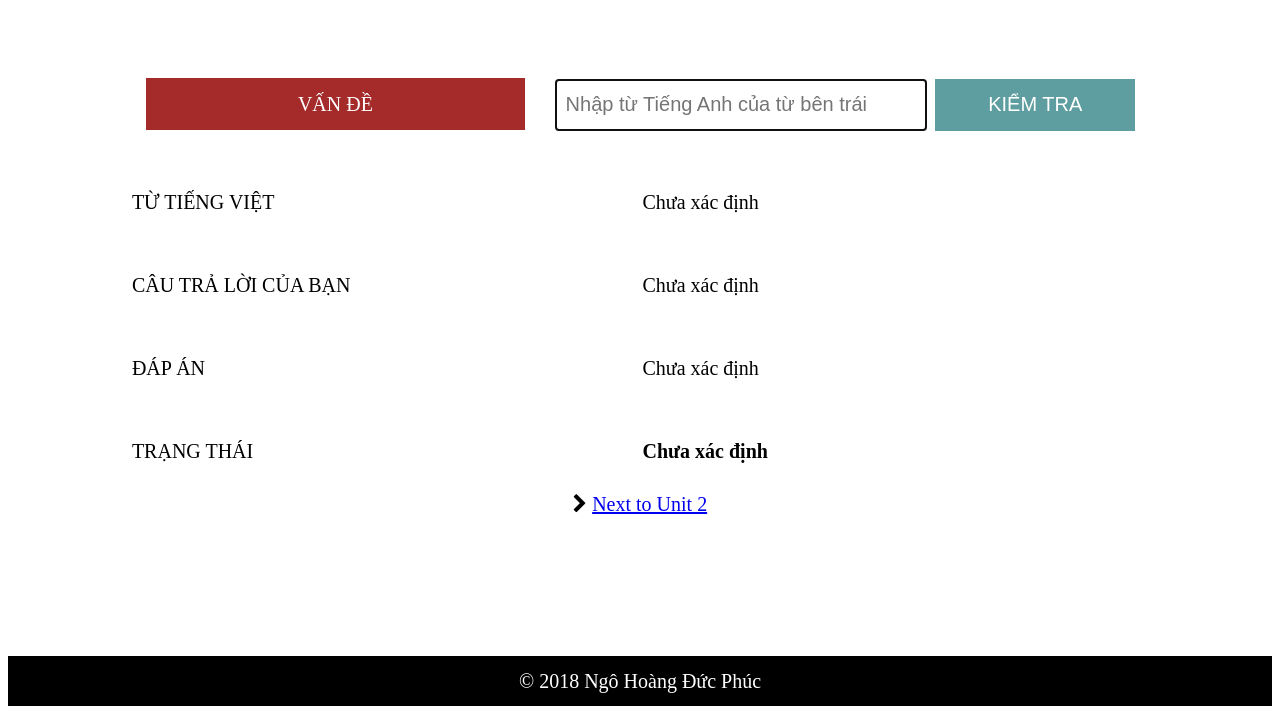
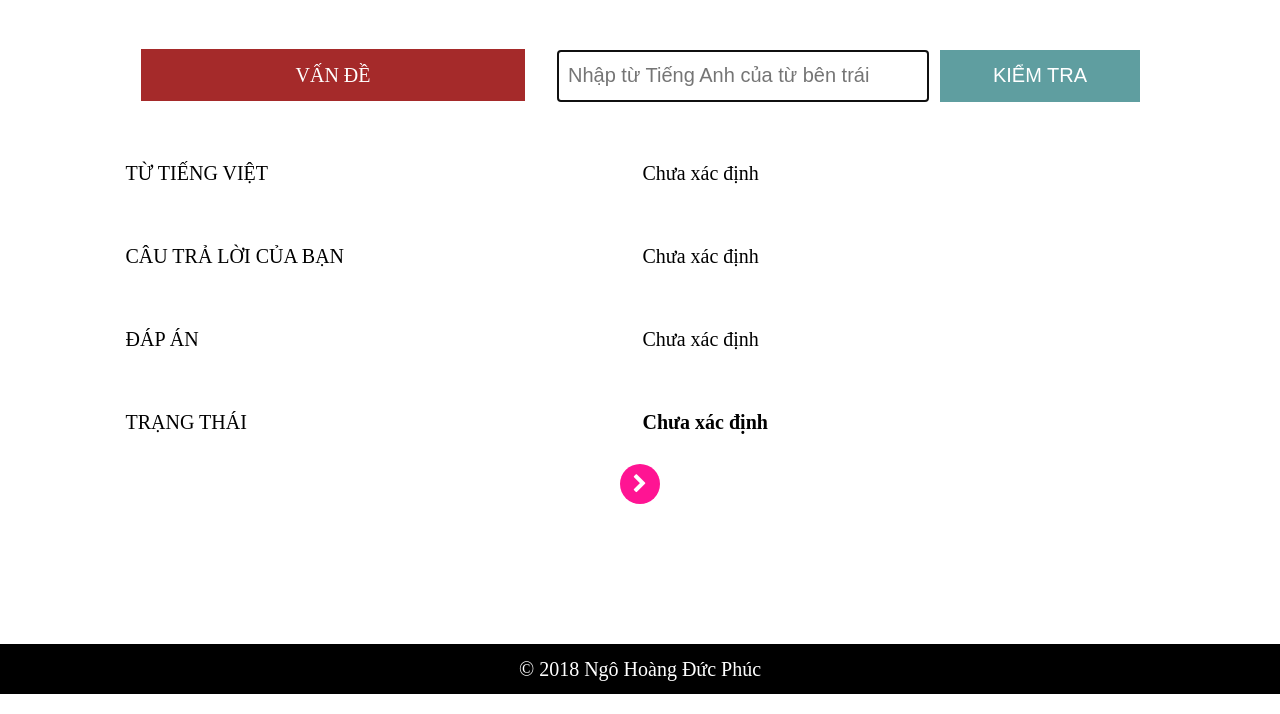
Before and after one commit to ducphuc1202/DEMO-ENGLISH-TEST, a plain HTML site: page index.html in a window 1280 px wide. Shown: the part 579-1293 px from the top of the page. Drawn offline with Linux system fonts and the light colour scheme; a web font is replaced by a local one.

Commit message:
Update style.css

```diff
--- a/css/style.css
+++ b/css/style.css
@@ -1,7 +1,12 @@
+body {
+    padding: 0px;
+    margin: 0px;
+}
 .container {
     font-size: 20px;
     margin: 0 auto;
     max-width: 100%;
+
 }
 div {
     display: inline-block;
@@ -87,3 +92,30 @@ button:hover, .unit:hover {
     line-height: 50px;
     margin-top: 140px;
 }
+.next {
+    background-color: deeppink;
+    color: white;
+    display: inline-block;
+    border-radius: 100%;
+    height: 40px;
+    line-height: 40px;
+    width: 40px;
+    text-align: center;
+    font-weight: 20px;
+    cursor: pointer;
+}
+.next-text {
+    display: none;
+}
+.next:hover {
+    width: 200px;
+    border-radius: 80px 80px;
+}
+.next:hover > .next-text {
+    display: inline-block;
+    line-height: 0.2;
+}
+.next a {
+    color: white;
+    text-decoration: none;
+}
```
